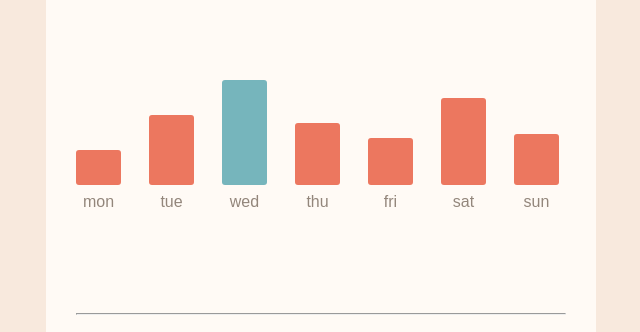
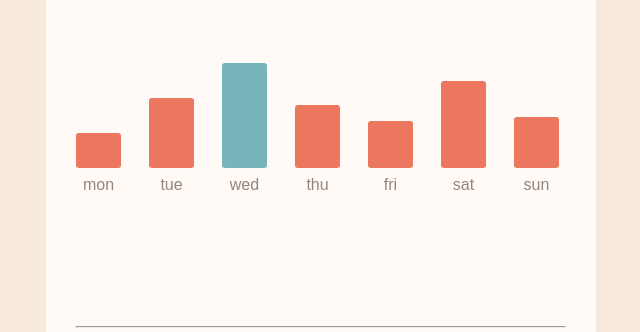
Before and after one commit to Simonify30/barchart, a plain HTML site: page index.html in a window 1280 px wide. Shown: the part 312-644 px from the top of the page, without its empty margins (319-959 px from the left). Drawn offline with Linux system fonts and the light colour scheme.

Commit message:
my commit - committing all files to the repository

```diff
--- a/data.css
+++ b/data.css
@@ -21,7 +21,7 @@ body{
     justify-content: center;
     align-items: center;
     height: 800px;
-    gap: 10px;
+    gap: 25px;
 }
 
 header{
@@ -40,7 +40,7 @@ main{
     background-color: hsl(33, 100%, 98%);
     border-radius: 1em;
     padding: 30px;
-    height: 450px;
+    height: 500px;
 }
 
 #head p{
@@ -90,7 +90,8 @@ section {
 }
 
 hr{
-    margin-bottom: 20px;
+    margin-bottom: 30px;
+    margin-top: 30px;
 }
 
 .box{
@@ -99,6 +100,7 @@ hr{
     gap: 20%;
     width: 140px;
     background: transparent;
+    height: 0px;
 }
 
 .graph{
@@ -137,6 +139,7 @@ hr{
 .day{
     margin-top: 8px;
     color: hsl(28, 10%, 53%);
+
 }
 
 
@@ -197,6 +200,8 @@ hr{
 
     hr{
         margin-bottom: 20px;
+        margin-top: 20px;
+
     }
 
 
```
